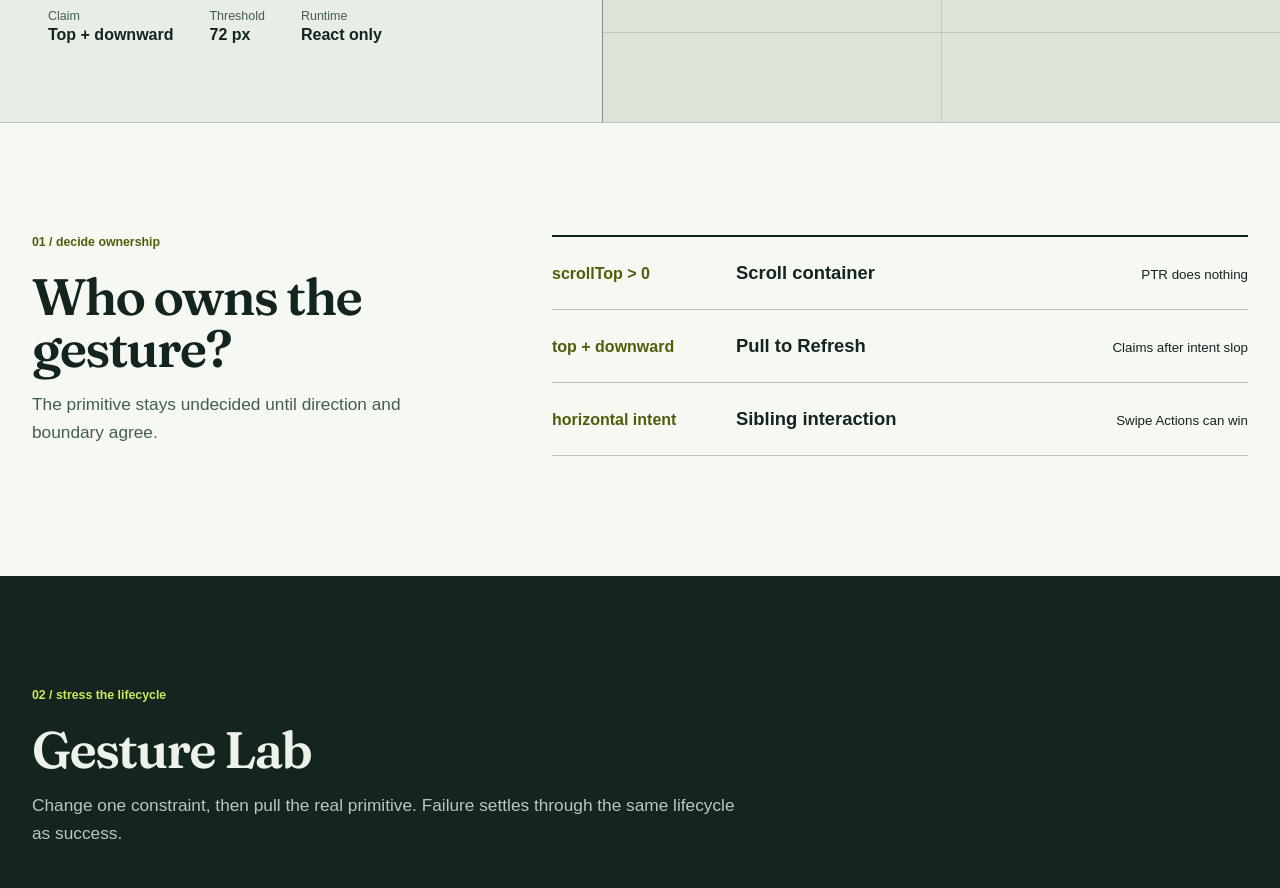
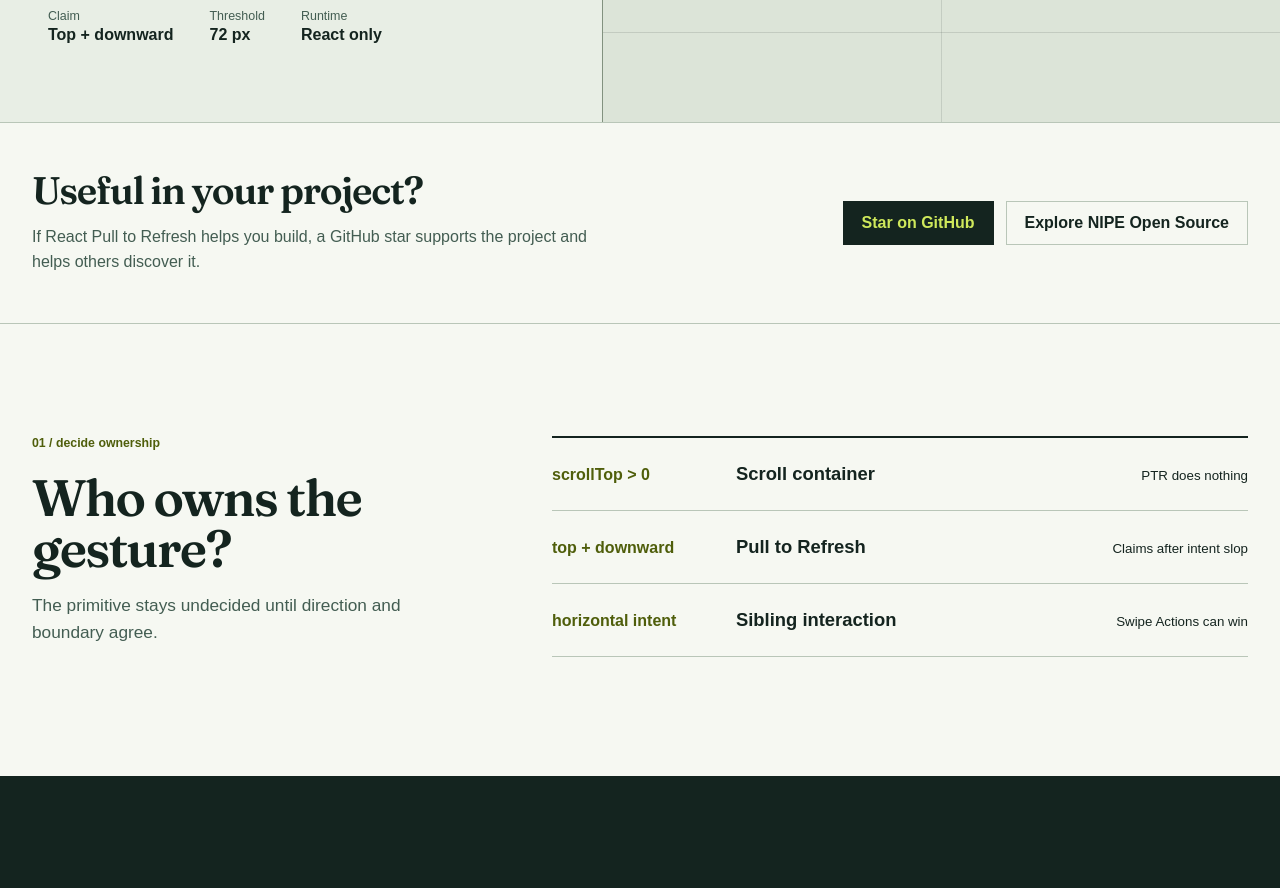
Before and after one commit to NIPE-Solutions/react-pull-to-refresh, a React (Vite) app in the folder website/: page / in a window 1280 px wide. Shown: the part 880-1768 px from the top of the page. Built offline with nearby package versions, Linux system fonts and the light colour scheme.

Commit message:
feat: add homepage project support links (#18)

```diff
--- a/website/src/main.tsx
+++ b/website/src/main.tsx
@@ -314,6 +314,27 @@ function App() {
           </div>
         </section>
 
+        <section className="support-cta" aria-labelledby="support-heading">
+          <div className="support-cta__copy">
+            <h2 id="support-heading">Useful in your project?</h2>
+            <p>
+              If React Pull to Refresh helps you build, a GitHub star supports
+              the project and helps others discover it.
+            </p>
+          </div>
+          <div className="support-cta__actions">
+            <a
+              className="support-cta__primary"
+              href="https://github.com/NIPE-Solutions/react-pull-to-refresh"
+            >
+              Star on GitHub
+            </a>
+            <a href="https://opensource.nipesolutions.com">
+              Explore NIPE Open Source
+            </a>
+          </div>
+        </section>
+
         <OwnershipFlow />
         <GestureLab />
 
--- a/website/src/site.css
+++ b/website/src/site.css
@@ -418,6 +418,61 @@ footer a {
 .message time {
   color: var(--ink-soft);
   font-size: 0.68rem;
+}
+
+.support-cta {
+  display: flex;
+  max-width: 1320px;
+  margin: 0 auto;
+  padding: 48px 32px;
+  flex-wrap: wrap;
+  align-items: center;
+  gap: 32px;
+  border-bottom: 1px solid var(--line);
+}
+
+.support-cta__copy {
+  flex: 1 1 480px;
+  min-width: 0;
+}
+
+.support-cta h2 {
+  font-size: clamp(1.85rem, 3vw, 2.5rem);
+}
+
+.support-cta p {
+  max-width: 64ch;
+  margin: 14px 0 0;
+  color: var(--ink-soft);
+  line-height: 1.6;
+}
+
+.support-cta__actions {
+  display: flex;
+  flex-wrap: wrap;
+  gap: 12px;
+}
+
+.support-cta__actions a {
+  display: inline-flex;
+  min-height: 44px;
+  align-items: center;
+  justify-content: center;
+  padding: 12px 18px;
+  border: 1px solid var(--line);
+  font-weight: 700;
+  text-decoration: none;
+}
+
+.support-cta__actions .support-cta__primary {
+  border-color: var(--ink);
+  color: var(--tension);
+  background: var(--ink);
+}
+
+.support-cta__actions a:focus-visible {
+  outline: 3px solid var(--ink);
+  outline-offset: 4px;
 }
 
 .section-shell {
@@ -952,6 +1007,10 @@ footer {
 }
 
 @media (max-width: 760px) {
+  .support-cta {
+    padding: 32px 22px;
+  }
+
   .section-shell,
   .browser-section {
     padding: 82px 22px;
```
Also changed, not shown: 1 other file (tests, documents, lock files or other folders).
